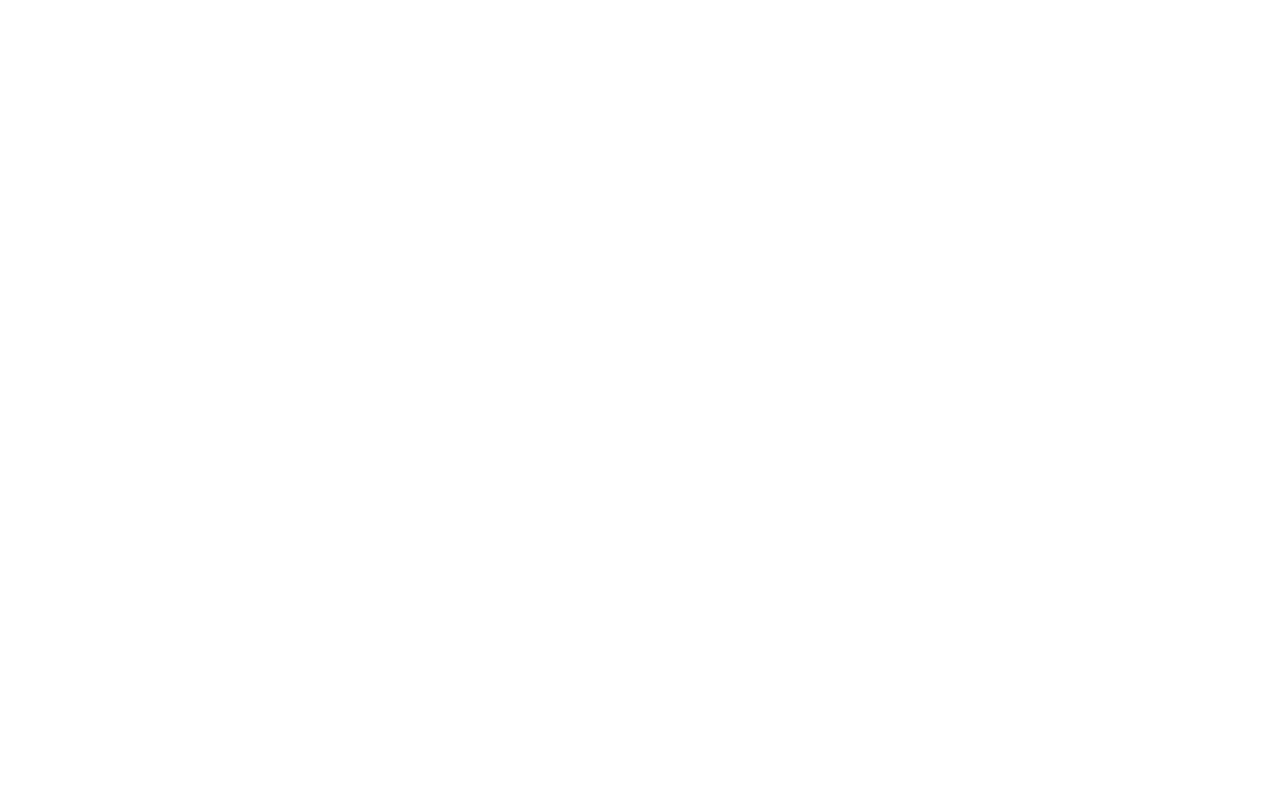
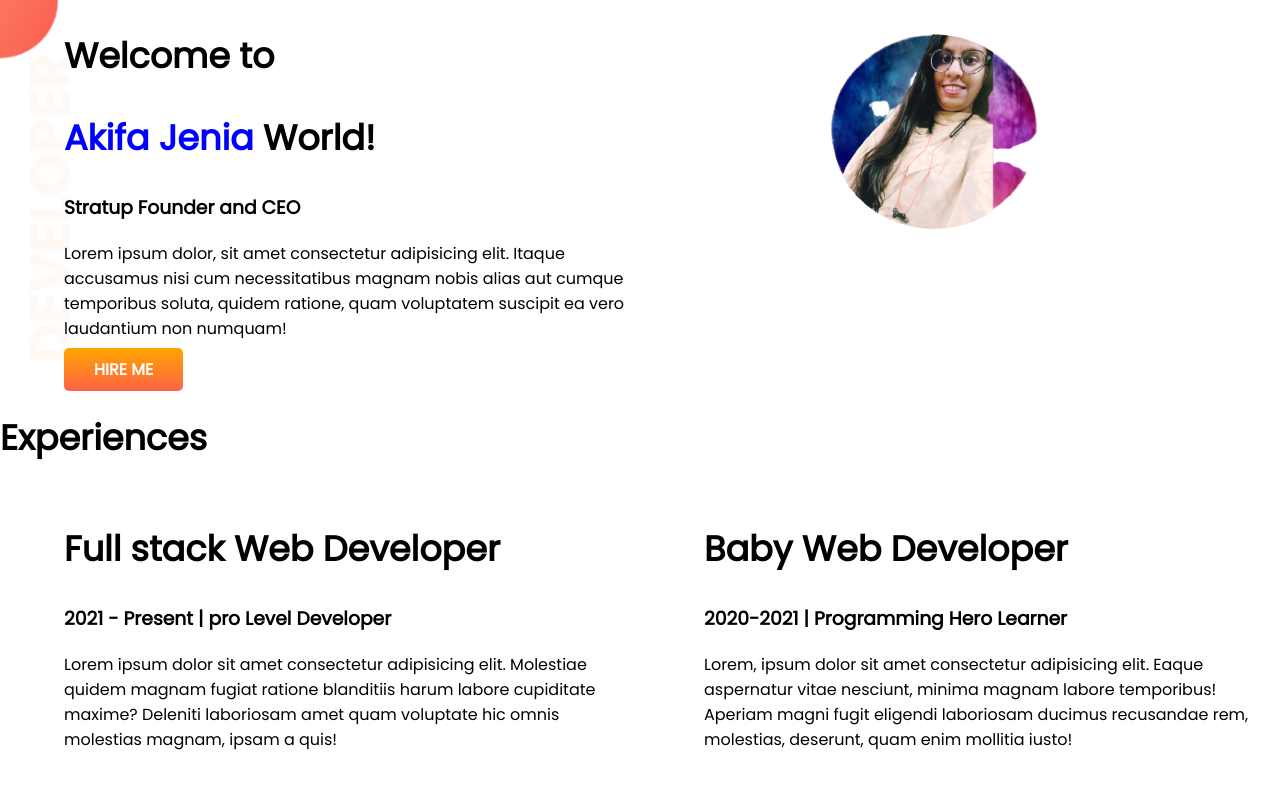
Before and after one commit to akifa-jenia/Developer-portfolio, a plain HTML site: page index.html in a window 1280 px wide. Drawn offline with Linux system fonts and the light colour scheme.

Commit message:
top banner added

```diff
--- a/index.html
+++ b/index.html
@@ -1,13 +1,48 @@
 <!DOCTYPE html>
 <html lang="en">
+
 <head>
     <meta charset="UTF-8">
     <meta http-equiv="X-UA-Compatible" content="IE=edge">
     <meta name="viewport" content="width=device-width, initial-scale=1.0">
     <title>Akifa portfolio</title>
+    <link rel="preconnect" href="https://fonts.googleapis.com">
+    <link rel="preconnect" href="https://fonts.gstatic.com" crossorigin>
+    <link href="https://fonts.googleapis.com/css2?family=Poppins&display=swap" rel="stylesheet">
     <link rel="stylesheet" href="style.css">
 </head>
+
 <body>
+    <section class= "top-banner flexible-container">
+        <div class= "half-width">
+            <h1>Welcome to</h1>
+            <h1><span class="blue">Akifa Jenia</span> World!</h1>
+            <h3>Stratup Founder and CEO</h3>
+            <p>Lorem ipsum dolor, sit amet consectetur adipisicing elit. Itaque accusamus nisi cum necessitatibus magnam nobis alias aut cumque temporibus soluta, quidem ratione, quam voluptatem suscipit ea vero laudantium non numquam!</p>
+          <a class="link-button" target ="_blank" href="https://www.linkedin.com/feed/">HIRE ME</a>
+         </div>
+        <div class = "half-width">
+            <img src="AkifaJenia.png"> </img>
+        </div>
+</section>
 
-</body>
+<section>
+    <h1>Experiences</h1>
+    <div class = "flexible-container">
+        <div class="half-width">
+            <h1>Full stack Web Developer</h1>
+            <h3>2021 - Present | pro Level Developer</h3>
+            <p>Lorem ipsum dolor sit amet consectetur adipisicing elit. Molestiae quidem magnam fugiat ratione blanditiis harum labore cupiditate maxime? Deleniti laboriosam amet quam voluptate hic omnis molestias magnam, ipsam a quis!</p>
+
+        </div>
+        <div class="half-width">
+            <h1>Baby Web Developer</h1>
+            <h3><span>2020-2021 | Programming Hero Learner</span></h3>
+            <p>Lorem, ipsum dolor sit amet consectetur adipisicing elit. Eaque aspernatur vitae nesciunt, minima magnam labore temporibus! Aperiam magni fugit eligendi laboriosam ducimus recusandae rem, molestias, deserunt, quam enim mollitia iusto!</p>
+        </div>
+    </div>
+</section>
+
+
+
 </html>
--- a/style.css
+++ b/style.css
@@ -0,0 +1,36 @@
+body {
+  font-family: "Poppins", sans-serif;
+  margin: 0;
+}
+h1 {
+  font-size: 35px;
+}
+.blue {
+  color: blue;
+}
+section {
+  display: flc vex;
+}
+.half-width {
+  width: 50%;
+  padding-left: 5%;
+}
+.half-width img {
+  width: 80%;
+}
+.flexible-container {
+  display: flex;
+}
+.link-button {
+  text-decoration: none;
+  background-image: linear-gradient(orange, tomato);
+  padding: 10px 30px;
+  border-radius: 5px;
+  color: white;
+  font-weight: 700;
+}
+.top-banner {
+  width : 100%;
+  background-image: url(top-banner.png);
+  background-repeat: no-repeat;
+}
```
Also changed, not shown: 203100905_1933790246813070_9133597653400756163_n-removebg-preview (1).png (added), AkifaJenia.png (added), images__2_-removebg-preview.png (added), top-banner.jpg (added), top-banner.png (added).
